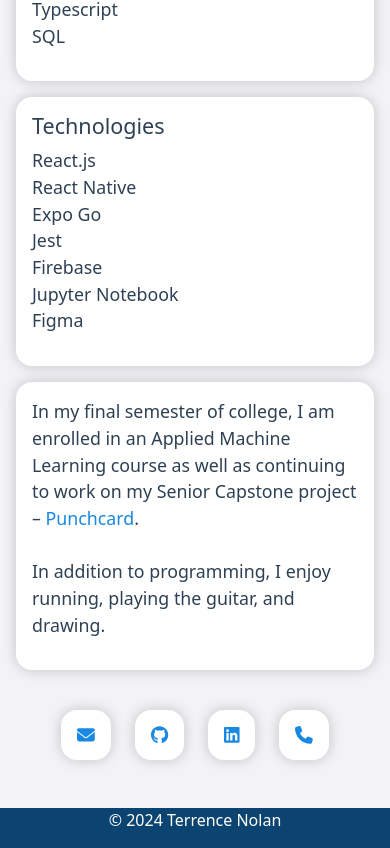
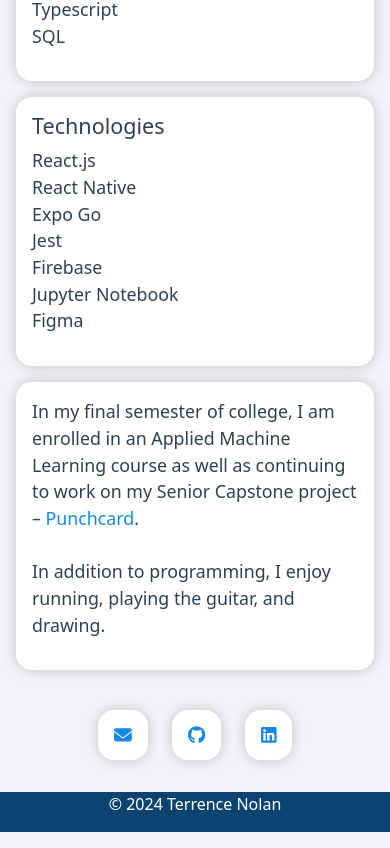
Before and after one commit to terrence-nolan/terrence-nolan, a React (Create React App) app: page / in a window 390 px wide. Shown: the part 911-1759 px from the top of the page. Built offline with nearby package versions, Linux system fonts and the light colour scheme.

Commit message:
remove phone connection link

```diff
--- a/src/components/ConnectionLinks/ConnectionLinks.js
+++ b/src/components/ConnectionLinks/ConnectionLinks.js
@@ -2,7 +2,7 @@ import React from "react";
 import styles from './ConnectionLinks.module.css';
 import {Link} from "react-router-dom";
 import {FontAwesomeIcon} from "@fortawesome/react-fontawesome";
-import {faEnvelope, faPhone} from "@fortawesome/free-solid-svg-icons";
+import {faEnvelope} from "@fortawesome/free-solid-svg-icons";
 import {faGithub, faLinkedin} from "@fortawesome/free-brands-svg-icons";
 
 const ConnectionLinks = () => {
@@ -31,13 +31,13 @@ const ConnectionLinks = () => {
                     <FontAwesomeIcon icon={faLinkedin} size={'1x'} />
                 </div>
             </Link>
-            <Link
-                to={'tel:+16179092358'}
-            >
-                <div  className={`${styles.phone} ${styles.connectLinks}`}>
-                    <FontAwesomeIcon icon={faPhone} size={'1x'} />
-                </div>
-            </Link>
+            {/*<Link*/}
+            {/*    to={'tel:+16179092358'}*/}
+            {/*>*/}
+            {/*    <div  className={`${styles.phone} ${styles.connectLinks}`}>*/}
+            {/*        <FontAwesomeIcon icon={faPhone} size={'1x'} />*/}
+            {/*    </div>*/}
+            {/*</Link>*/}
         </div>
     )
 }
--- a/src/components/ConnectionLinks/ConnectionLinks.module.css
+++ b/src/components/ConnectionLinks/ConnectionLinks.module.css
@@ -6,7 +6,7 @@
         flex-direction: row;
         justify-content: center;
         gap: 1.5rem;
-        margin: 2rem 0 3rem;
+        margin: 2rem 0 2rem;
         width: 100%;
     }
 
@@ -47,7 +47,7 @@
         flex-direction: row;
         justify-content: center;
         gap: 0.5rem;
-        margin: 3rem 0 0;
+        margin: 3rem 0 1rem;
     }
 
     .connectLinks {
```
